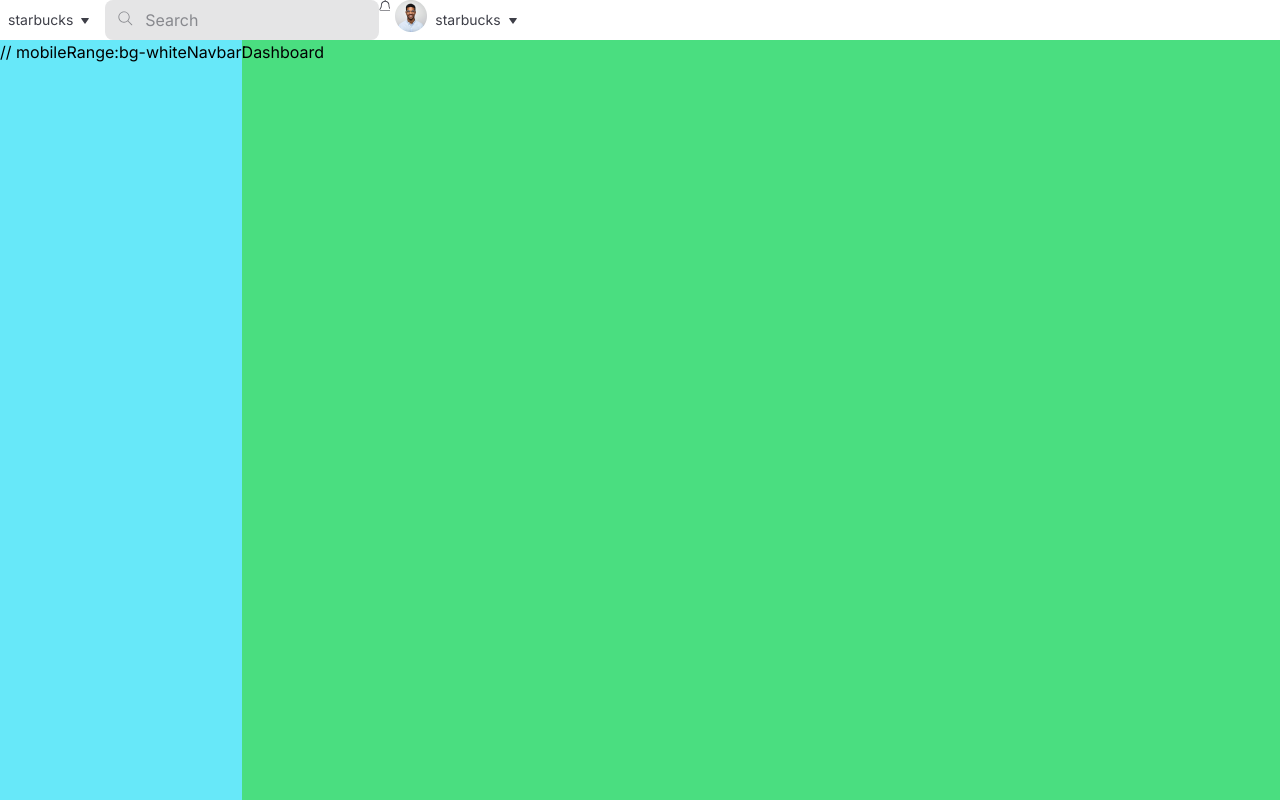
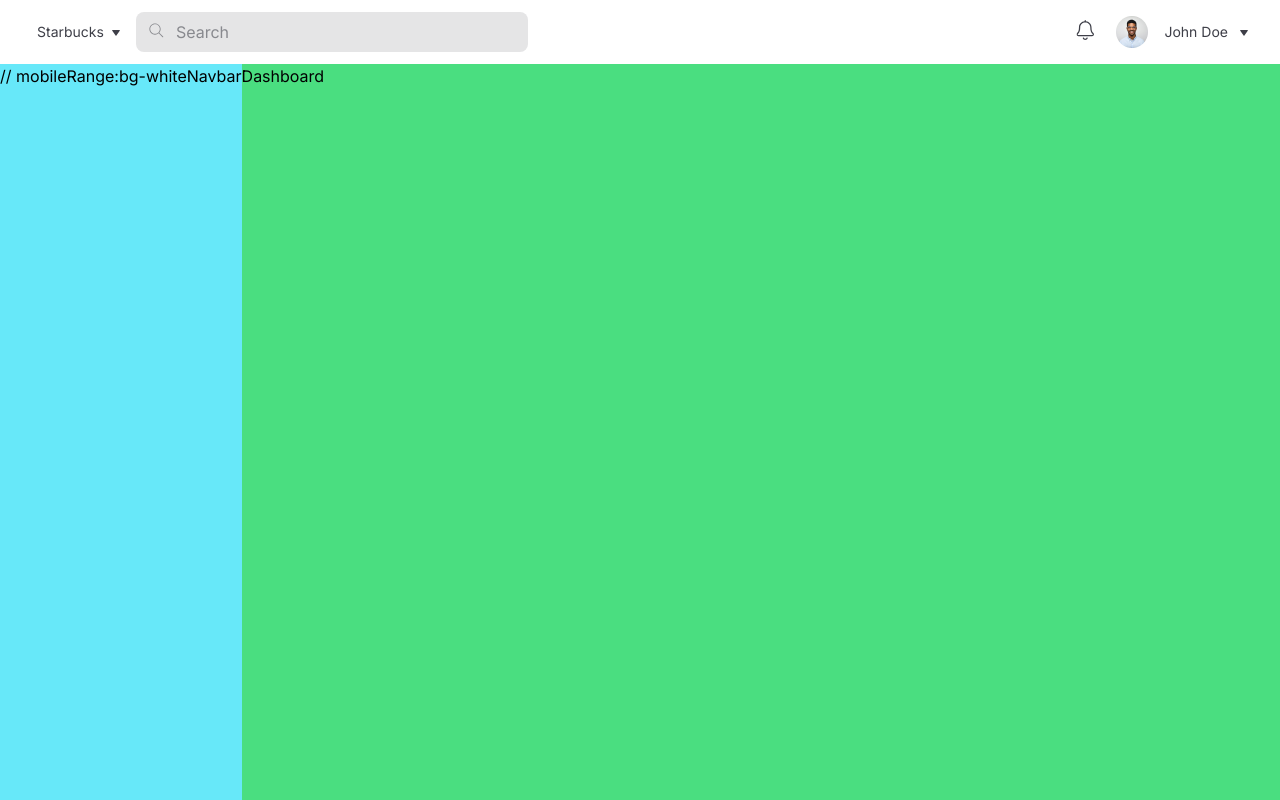
Before and after one commit to Tohid001/algorizin-tailwind_react-test, a React (Create React App) app: page / in a window 1280 px wide. Built offline with nearby package versions, Linux system fonts and the light colour scheme.

Commit message:
styling of searchBox completed according to responsiveness

```diff
--- a/src/components/Header/Header.jsx
+++ b/src/components/Header/Header.jsx
@@ -7,17 +7,17 @@ const { DownIcon, BellIcon } = icons;
 
 function Header() {
   return (
-    <div className=" bg-white text-neutral-9 flex">
-      <Select />
+    <div className=" bg-white text-neutral-9 flex py-3 pl-6 fromTab:px-6">
+      <Select options={["Starbucks", "Lorem"]} />
       <SearchBox />
-      <div className="flex">
-        <span>
+      <div className="flex ml-auto items-center gap-4">
+        <span className="text-2xl">
           <BellIcon />
         </span>
         <div>
           <img src={images.Admin} />
         </div>
-        <Select />
+        <Select options={["John Doe", "Lorem"]} profile={true} />
       </div>
     </div>
   );
--- a/src/components/Search/SearchBox.jsx
+++ b/src/components/Search/SearchBox.jsx
@@ -7,15 +7,15 @@ function SearchBox({ isheader = true }) {
   return (
     <div
       className={`${
-        isheader && "mobileRange:hidden"
-      } flex items-center gap-2 bg-neutral-2 rounded-lg pl-3`}
+        isheader && "mobileRange:hidden fromLarge:ml-32 "
+      } flex w-[392px] items-center gap-2 bg-neutral-2 rounded-lg px-3 `}
     >
       <span className="text-xl text-neutral-8">
         <SearchIcon />
       </span>
       <input
         placeholder="Search"
-        className="placeholder:text-neutral-8 focus:outline-none"
+        className="placeholder:text-neutral-8 focus:outline-none w-full"
       />
     </div>
   );
--- a/src/components/Select/Select.jsx
+++ b/src/components/Select/Select.jsx
@@ -3,8 +3,8 @@ import { icons } from "../../components";
 
 const { DownIcon } = icons;
 
-function Select() {
-  const [selected, setSelected] = useState("starbucks");
+function Select({ options, profile }) {
+  const [selected, setSelected] = useState(options[0]);
   const [activeOptions, setActiveOptions] = useState(false);
 
   const handleChange = (e) => {
@@ -13,14 +13,16 @@ function Select() {
   };
 
   return (
-    <div>
+    <>
       <div
-        className="relative flex items-center option cursor-pointer"
+        className={`${
+          profile && "p-0 gap-1"
+        } "relative flex items-center option cursor-pointer"`}
         onClick={() => {
           setActiveOptions(!activeOptions);
         }}
       >
-        <div>{selected}</div>
+        <div className="">{selected}</div>
         <span className="text-2xl pointer-events-none">
           <DownIcon />
         </span>
@@ -31,36 +33,26 @@ function Select() {
               : " absolute left-0 -bottom-20 bg-slate-400"
           } `}
         >
+          {options.map((item, i) => {
+            return (
               <div className="option cursor-pointer">
                 <input
                   type="radio"
-              value="Starbucks"
-              checked={selected.toLowerCase() == "Tutorials".toLowerCase()}
-              id="Starbucks"
+                  value={item}
+                  checked={selected.toLowerCase() == item.toLowerCase()}
+                  id={item}
                   name="category"
                   onChange={handleChange}
                 />
-            <label className="cursor-pointer" htmlFor="Starbucks">
-              Starbucks
+                <label className="cursor-pointer" htmlFor={item}>
+                  {item}
                 </label>
               </div>
-
-          <div className="option cursor-pointer">
-            <input
-              type="radio"
-              value="lorem"
-              checked={selected.toLowerCase() == "Tutorials".toLowerCase()}
-              id="lorem"
-              name="category"
-              onChange={handleChange}
-            />
-            <label className="cursor-pointer" htmlFor="lorem">
-              lorem
-            </label>
+            );
+          })}
         </div>
       </div>
-      </div>
-    </div>
+    </>
   );
 }
 
--- a/src/index.css
+++ b/src/index.css
@@ -36,7 +36,7 @@
   } */
 
   .option {
-    @apply text-sm p-2 w-fit;
+    @apply text-sm p-2 pl-[13px] w-fit;
   }
 }
 
```
Lines whose indentation alone changed are shown as unchanged.
